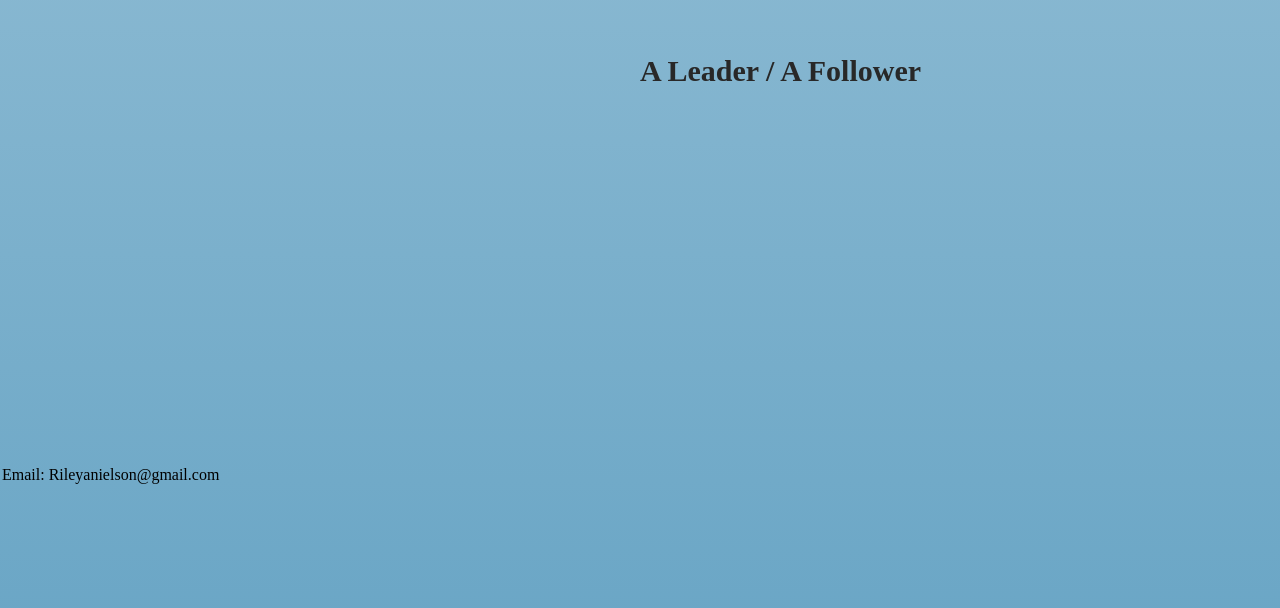
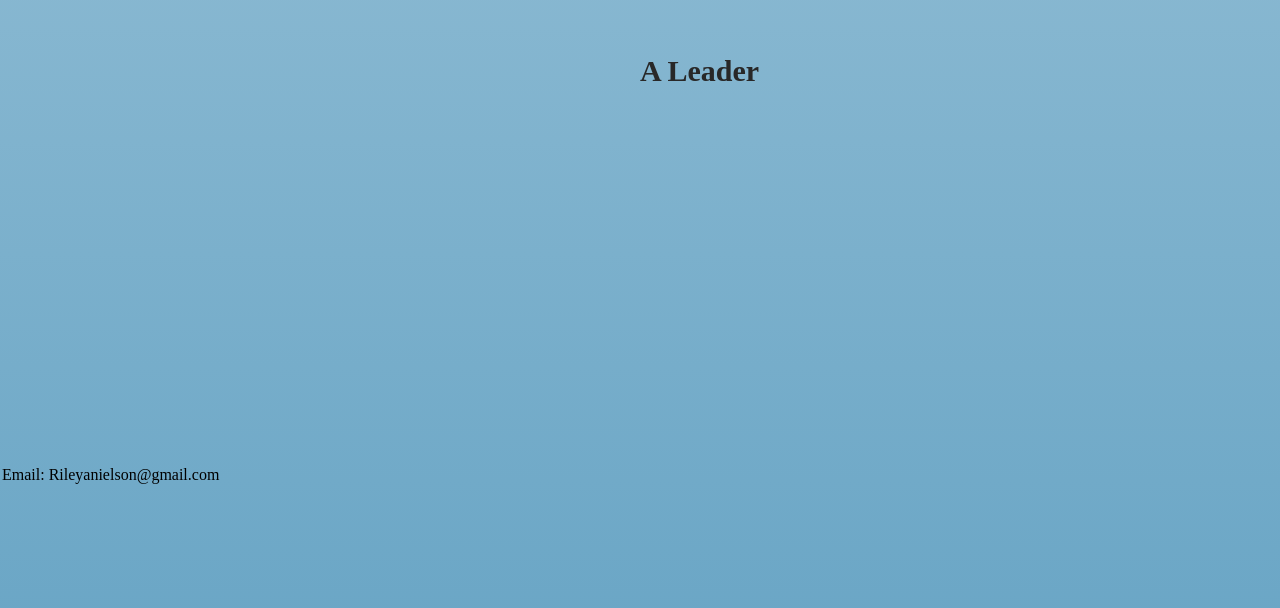
Before and after one commit to RileyNielson/my-portfolio, a React (Create React App) app: page / in a window 1280 px wide. Shown: the part 2734-3342 px from the top of the page. Built offline with nearby package versions, Linux system fonts and the light colour scheme; a web font is replaced by a local one.

Commit message:
Updated Wording

```diff
--- a/src/components/info.js
+++ b/src/components/info.js
@@ -23,7 +23,7 @@ const info = [
   },
   {
     key: 4,
-    title: "A Leader / A Follower",
+    title: "A Leader",
     content:
       "Q. Why did the programmer quit his job? A. Because he didn't get arrays.",
     imageSrc: "",
```
